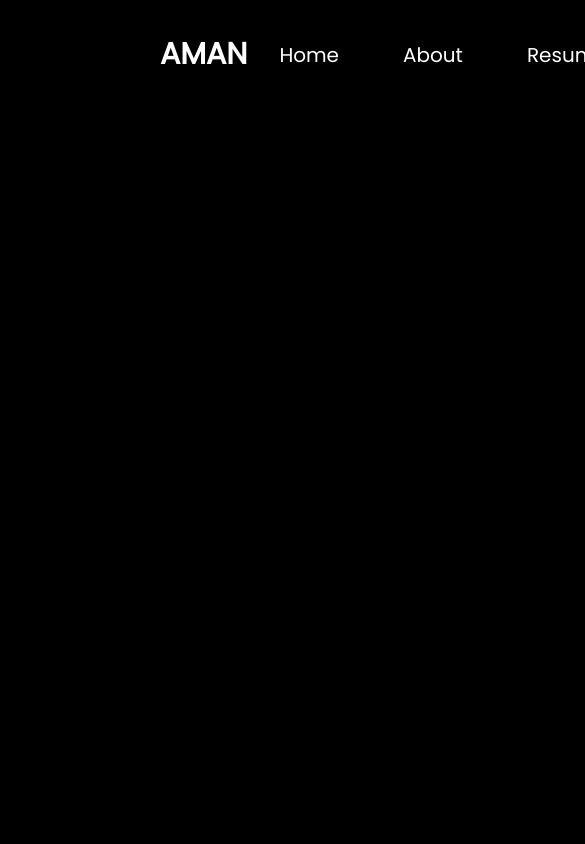
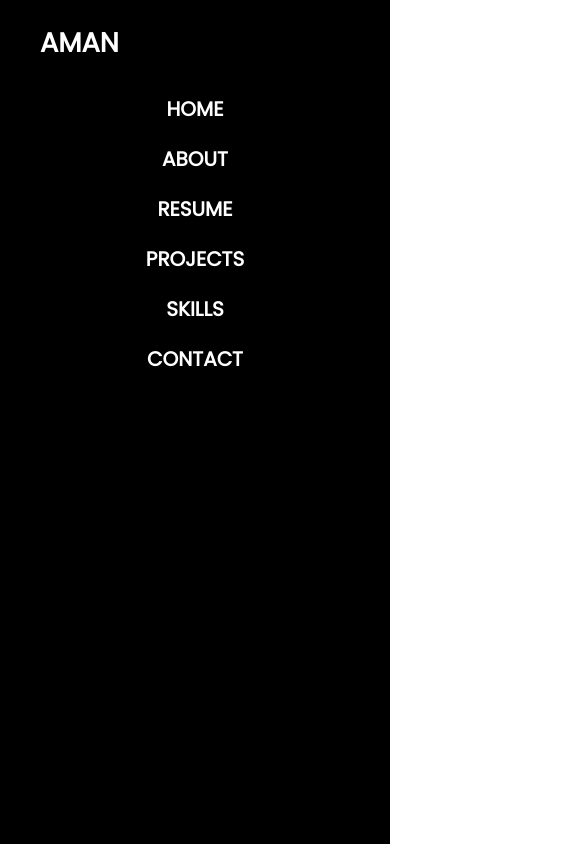
Before and after one commit to AmanNasir1/Portfolio, a React (Create React App) app: page / in a window 390 px wide. Shown: the top 844 px of the page, 585 px wide, since content can reach past the window. Built offline with nearby package versions, Linux system fonts and the light colour scheme.

Commit message:
responsive navbar added

```diff
--- a/package.json
+++ b/package.json
@@ -8,8 +8,11 @@
     "@testing-library/react": "^13.4.0",
     "@testing-library/user-event": "^13.5.0",
     "antd": "^5.2.3",
+    "bootstrap": "^5.2.3",
     "react": "^18.2.0",
+    "react-bootstrap": "^2.7.2",
     "react-dom": "^18.2.0",
+    "react-icons": "^4.8.0",
     "react-router-dom": "^6.8.2",
     "react-scripts": "5.0.1",
     "web-vitals": "^2.1.4"
--- a/src/App.css
+++ b/src/App.css
@@ -1,4 +1,5 @@
 @import url('https://fonts.googleapis.com/css2?family=Poppins&display=swap');
+
 * {
   margin: 0;
   padding: 0;
@@ -6,14 +7,20 @@
   font-family: 'Poppins', sans-serif;
 }
 
-body{
-  background-color: black;
-  margin: 0 10rem;
-
+html {
+  font-size: 62.5%;
 }
 
-.app{
+a {
+  text-decoration: none;
+}
+
+li {
+  list-style: none;
+}
+
+.app {
   width: 100%;
-  height: 100%;
-
+  height: 130vh;
+  background-color: black;
 }
--- a/src/App.js
+++ b/src/App.js
@@ -1,16 +1,14 @@
-import "./App.css";
-import { Routes, Route } from "react-router-dom";
-import Home from "./pages/Home";
+import React from "react";
 import Navbar from "./pages/navbar/Navbar";
-import About from "./pages/About";
-function App() {
+import "./App.css"
+
+
+const App = () => {
   return (
     <div className="app">
       <Navbar />
-      <Home />
-      <About />
     </div>
   );
-}
+};
 
 export default App;
--- a/src/pages/navbar/Navbar.jsx
+++ b/src/pages/navbar/Navbar.jsx
@@ -1,39 +1,40 @@
 import React, { useState } from "react";
 import "./navbar.css";
+import { GiHamburgerMenu } from "react-icons/gi";
+
 const Navbar = () => {
-  const [active, setActive] = useState(false);
-
+  const [showMenu, setShowMenu] = useState(true);
   return (
     <div className="navbar">
       <div className="logo">
-        <a href="/">AMAN</a>
+        <a href="#">AMAN</a>
       </div>
-      <div className="navigations">
+      <div className="navigations" id={showMenu ? "hidden" : ""}>
         <ul>
           <li>
-            <a href="#home" className="active">
-              Home
-            </a>
+            <a href="">HOME</a>
           </li>
           <li>
-            <a href="#about">About</a>
+            <a href="">ABOUT</a>
           </li>
           <li>
-            <a href="#Resume">Resume</a>
+            <a href="">RESUME</a>
           </li>
           <li>
-            <a href="#Services">Services</a>
+            <a href="">PROJECTS</a>
           </li>
           <li>
-            <a href="#Skills">Skills</a>
+            <a href="">SKILLS</a>
           </li>
           <li>
-            <a href="#Projects">Projects</a>
-          </li>
-          <li>
-            <a href="#Contact">Contact</a>
+            <a href="">CONTACT</a>
           </li>
         </ul>
+      </div>
+      <div className="hamburger-menu">
+        <a href="#" onClick={() => setShowMenu(!showMenu)}>
+          <GiHamburgerMenu />
+        </a>
       </div>
     </div>
   );
--- a/src/pages/navbar/navbar.css
+++ b/src/pages/navbar/navbar.css
@@ -1,9 +1,11 @@
 .navbar {
+    width: 100%;
     display: flex;
     justify-content: space-around;
-    margin-top: 2rem;
     align-items: center;
-
+    padding: 2rem 0;
+    background-color: transparent;
+    position: fixed;
 }
 
 .navigations ul {
@@ -11,36 +13,91 @@
 }
 
 .navigations ul li {
-    list-style-type: none;
-    margin: 0 2rem;
+    font-size: 2rem;
+    padding: 0 2rem;
 }
 
 .navigations ul li a {
-    text-decoration: none;
     color: #fff;
-    font-size: 20px;
+    font-weight: 600;
     cursor: pointer;
     transition: all 0.2s;
 }
 
 .navigations ul li a:hover {
-    border-bottom: 3px solid rgb(196,145,44);
-}
-
-/* .navigations ul li a:focus{
-} */
-
-.active{
-    color: rgb(196,145,44);
-
+    border-bottom: 1px solid rgb(255, 189, 57);
+    color: rgb(255, 189, 57);
 }
 
 
 .logo a {
-    font-size: 30px;
-    font-weight: 900;
-    text-decoration: none;
+    font-size: 2.7rem;
+    font-weight: 700;
     color: #fff;
-    /* padding: 0.7rem; */
+    cursor: pointer;
+}
 
+
+.hamburger-menu {
+    display: none;
 }
+
+#hidden {
+    display: flex;
+}
+
+
+@media screen and (max-width:990px) {
+    .navbar {
+        justify-content: space-between;
+        padding-left: 4rem;
+    }
+
+    .navigations {
+        display: none;
+    }
+
+    .hamburger-menu {
+        display: block;
+        font-size: 3.0rem;
+        margin-right: 4rem;
+        cursor: pointer;
+    }
+
+    .hamburger-menu a {
+        color: black;
+
+    }
+
+    .hamburger-menu a :hover {
+        transition-duration: 0.2s;
+        color: rgb(255, 189, 57);
+    }
+
+    #hidden ul {
+        position: absolute;
+        top: 83.75px;
+        background-color: rebeccapurple;
+        left: 0;
+        width: 100%;
+        height: auto;
+        display: flex;
+        flex-direction: column;
+        align-items: center;
+        background-color: black;
+    }
+
+    #hidden ul li a {
+        color: #fff;
+        transition: all 0.2s;
+    }
+
+    #hidden ul li a:hover {
+        border-bottom: 1px solid rgb(255, 189, 57);
+        color: rgb(255, 189, 57);
+    }
+
+    #hidden ul li {
+        margin: 10px;
+    }
+}
```
Also changed, not shown: 1 other file (tests, documents, lock files or other folders).
